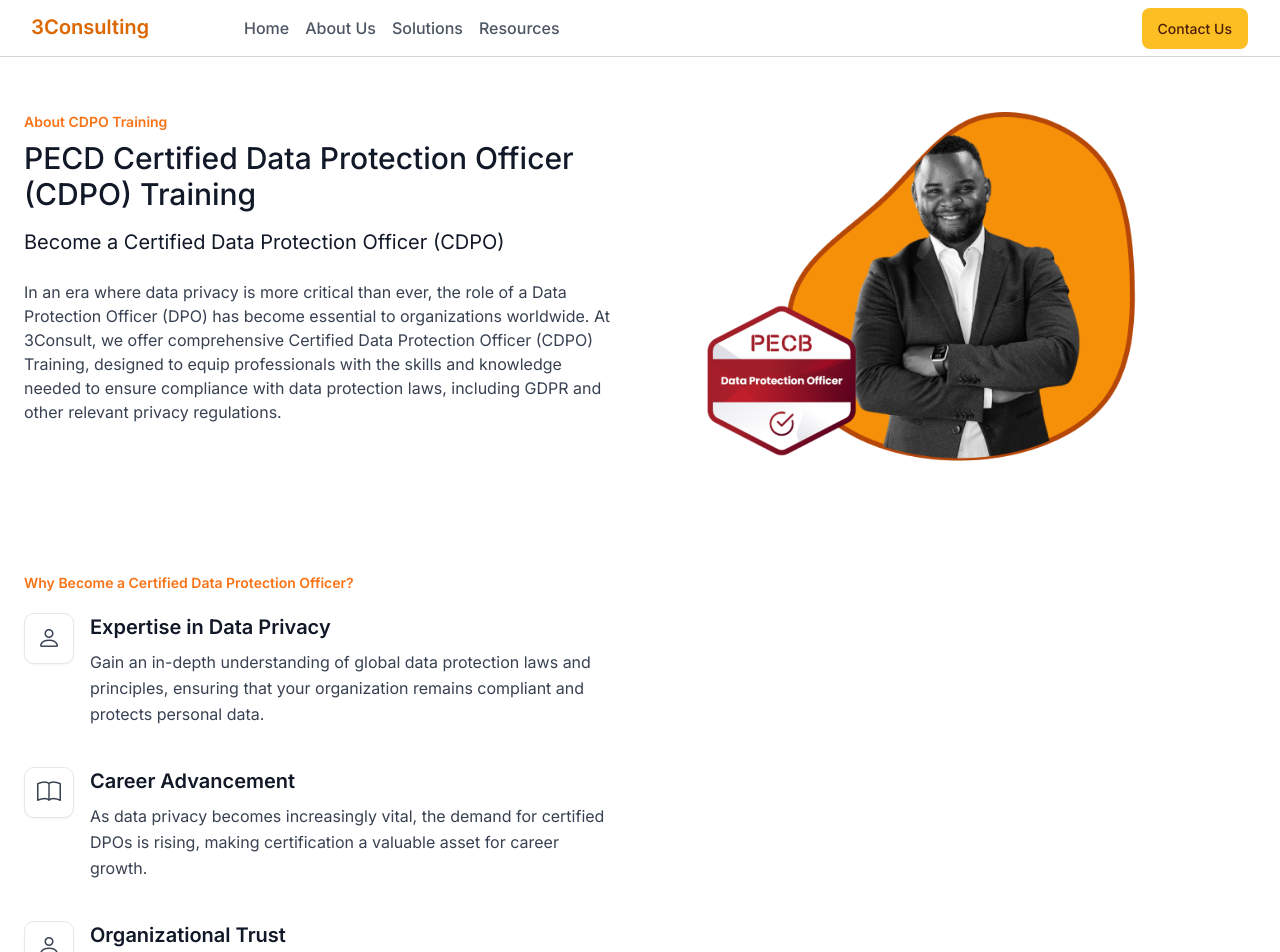
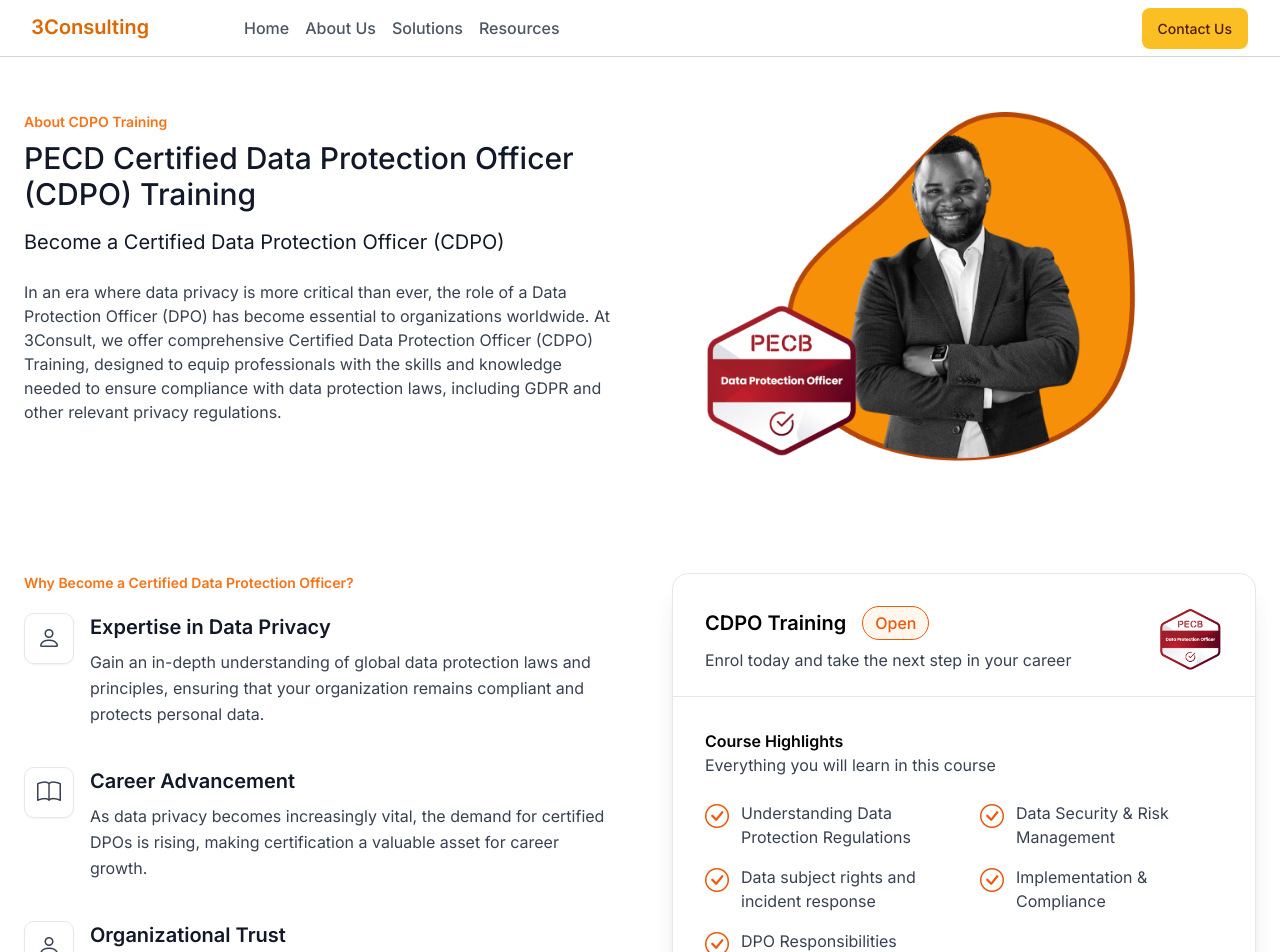
Before and after one commit to kizzylion/3consulting, a React (Vite) app: page /resources/cdpo-training in a window 1280 px wide. Shown: the top 952 px of the page. Built offline with nearby package versions, Linux system fonts and the light colour scheme.

Commit message:
FEAT: ADD COURSE HIGHLIGHT TO ENROLLING CARD IN ENROLING SECTION OF CDPO PAGE

```diff
--- a/src/components/pages/resources/cdpo/enrrolsection.tsx
+++ b/src/components/pages/resources/cdpo/enrrolsection.tsx
@@ -1,4 +1,5 @@
 import FeatureIcon from "@components/ui/featureicon";
+import pecbLogo from "@assets/pecb-logo.png";
 
 const EnrollSection: React.FC = () => {
   return (
@@ -80,7 +81,72 @@
               </div>
             </div>
           </div>
-          <div className="training-content"></div>
+          <div className="training-content">
+            <div className="enrol-card flex flex-col bg-white shadow-xl rounded-2xl border border-gray-200">
+              <div className="enrol-card-header">
+                <div className="header-content grid grid-cols-4 justify-between items-center w-full h-fit p-6 pt-8 lg:p-8 lg:pb-6 border-b border-gray-200 ">
+                  <div className="heading-subtext col-span-3 flex flex-col gap-2 w-full h-fit">
+                    <div className="heading-badge flex items-center">
+                      <h3 className="text-xl font-semibold mr-4">
+                        CDPO Training
+                      </h3>
+                      <div className="badge w-fit px-3 py-1 font-medium text-sm md:text-base bg-orange-50 text-orange-600 border border-orange-600 rounded-full">
+                        Open
+                      </div>
+                    </div>
+                    <p className="text-gray-700">
+                      Enrol today and take the next step in your career
+                    </p>
+                  </div>
+                  <div className="image-section flex items-center justify-center w-1/2 ml-auto">
+                    <img
+                      src={pecbLogo}
+                      alt="pecb-logo"
+                      className=" flex w-auto h-full shrink grow-0"
+                    />
+                  </div>
+                </div>
+                <div className="course-highlight w-full h-fit p-6 lg:p-8">
+                  <div className="title-subtitle w-full h-fit mb-6">
+                    <h4 className=" font-semibold">Course Highlights</h4>
+                    <p className="text-gray-700">
+                      Everything you will learn in this course
+                    </p>
+                  </div>
+                  <div className="course-highlights grid grid-cols-1 md:grid-cols-2 gap-x-8 gap-y-4">
+                    <div className="highlight flex ">
+                      <i className="bi bi-check-circle text-2xl text-orange-600 mr-3"></i>
+                      <p className="text-gray-700">
+                        Understanding Data Protection Regulations
+                      </p>
+                    </div>
+                    <div className="highlight flex ">
+                      <i className="bi bi-check-circle text-2xl text-orange-600 mr-3"></i>
+                      <p className="text-gray-700">
+                        Data Security & Risk Management{" "}
+                      </p>
+                    </div>
+                    <div className="highlight flex ">
+                      <i className="bi bi-check-circle text-2xl text-orange-600 mr-3"></i>
+                      <p className="text-gray-700">
+                        Data subject rights and incident response
+                      </p>
+                    </div>
+                    <div className="highlight flex ">
+                      <i className="bi bi-check-circle text-2xl text-orange-600 mr-3"></i>
+                      <p className="text-gray-700">
+                        Implementation & Compliance
+                      </p>
+                    </div>
+                    <div className="highlight flex ">
+                      <i className="bi bi-check-circle text-2xl text-orange-600 mr-3"></i>
+                      <p className="text-gray-700">DPO Responsibilities </p>
+                    </div>
+                  </div>
+                </div>
+              </div>
+            </div>
+          </div>
         </div>
       </div>
     </section>
```
Also changed, not shown: tailwind.config.ts (+16 -16 lines).
